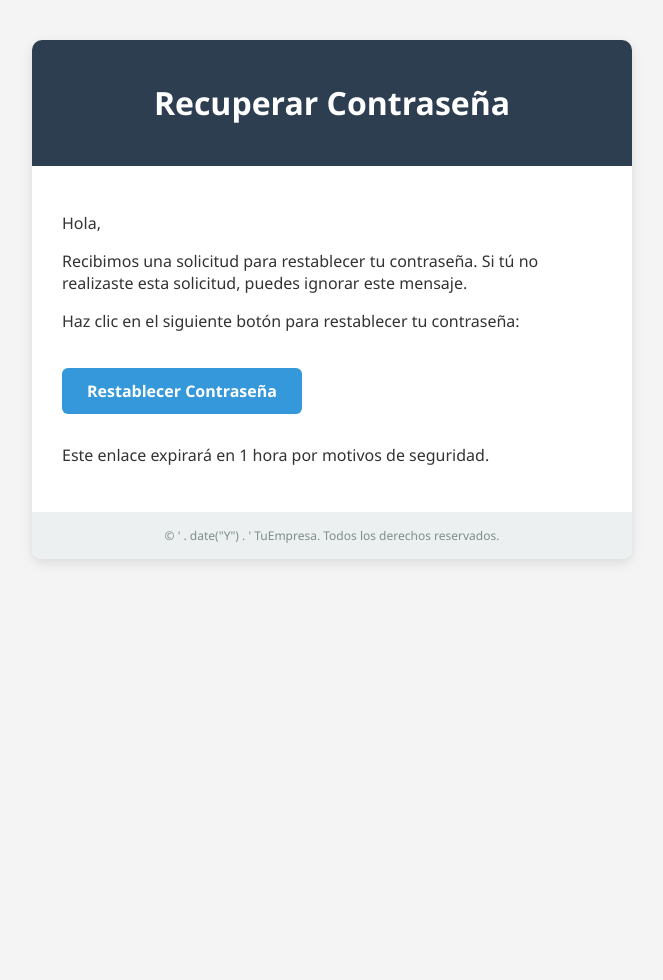
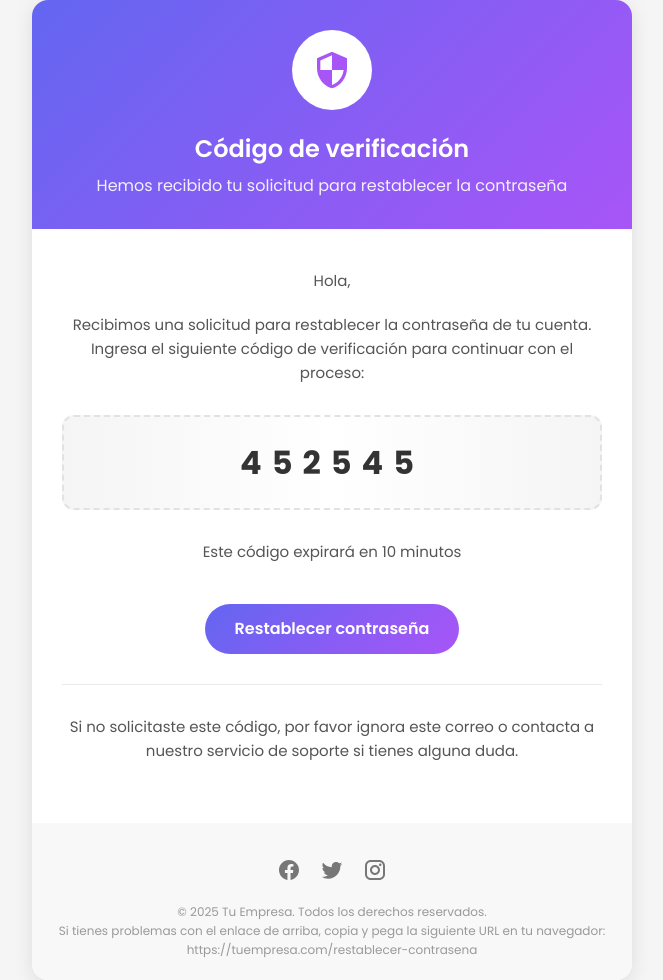
Before and after one commit to juanECR/soluciones_web, a PHP site: template src/view/BodyEmail.php in a window 1280 px wide. Shown: the whole page, without its empty margins (308-971 px from the left). Before the commit the page ends 563 px from the top, so only its background shows below. Run offline with PHP 8.4, Linux system fonts and the light colour scheme; the template is opened without the code that fills it, so the values that code supplies are empty.

Commit message:
SendPass_frontend

```diff
--- a/src/control/Usuario.php
+++ b/src/control/Usuario.php
@@ -173,14 +173,14 @@
 
                     //Recipients
                     $mail->setFrom('sisve_jota@limon-cito.com', 'Jota Mail');
-                    $mail->addAddress('dinergarciacondori64@gmail.com', 'Juan');     //Add a recipient
+                    $mail->addAddress('evosc17@gmail.com', 'Juan');     //Add a recipient
                        //Name is optional
 
 
 
                     //Content
                     $mail->isHTML(true);                                  //Set email format to HTML
-                    $mail->Subject = 'Saludos perr@';
+                    $mail->Subject = 'Reset Password';
 
                     $file = fopen("../view/BodyEmail.php","r");
                     $str = fread($file, filesize("../view/BodyEmail.php"));
--- a/src/view/BodyEmail.php
+++ b/src/view/BodyEmail.php
@@ -1,70 +1,216 @@
-
 <!DOCTYPE html>
 <html lang="es">
 <head>
     <meta charset="UTF-8">
+    <meta name="viewport" content="width=device-width, initial-scale=1.0">
+    <title>Restablecimiento de Contraseña</title>
     <style>
-    body {
-      font-family: "Segoe UI", Roboto, Helvetica, Arial, sans-serif;
-      background-color: #f4f4f4;
-      color: #333;
+        @import url('https://fonts.googleapis.com/css2?family=Poppins:wght@300;400;500;600;700&display=swap');
+
+        * {
             margin: 0;
             padding: 0;
+            box-sizing: border-box;
         }
+
+        body {
+            font-family: 'Poppins', Arial, sans-serif;
+            line-height: 1.6;
+            color: #333;
+            background-color: #f5f5f5;
+        }
+
         .container {
-      background-color: #ffffff;
             max-width: 600px;
-      margin: 40px auto;
-      border-radius: 10px;
-      box-shadow: 0 4px 12px rgba(0,0,0,0.1);
+            margin: 0 auto;
+            background: #ffffff;
+            border-radius: 16px;
             overflow: hidden;
+            box-shadow: 0 4px 20px rgba(0, 0, 0, 0.1);
         }
+
         .header {
-      background-color: #2c3e50;
+            background: linear-gradient(135deg, #6366f1, #a855f7);
+            padding: 30px;
+            text-align: center;
+        }
+
+        .header-icon {
+            width: 80px;
+            height: 80px;
+            background-color: white;
+            border-radius: 50%;
+            display: flex;
+            align-items: center;
+            justify-content: center;
+            margin: 0 auto 20px;
+        }
+
+        .header-icon svg {
+            width: 40px;
+            height: 40px;
+            fill: #a855f7;
+        }
+
+        .header h1 {
+            color: white;
+            font-size: 24px;
+            font-weight: 600;
+            margin-bottom: 5px;
+        }
+
+        .header p {
+            color: rgba(255, 255, 255, 0.9);
+            font-size: 16px;
+        }
+
+        .content {
+            padding: 40px 30px;
+            text-align: center;
+        }
+
+        .content p {
+            margin-bottom: 20px;
+            font-size: 15px;
+            color: #555;
+        }
+
+        .verification-code {
+            background: linear-gradient(to right, #f5f5f5, #ffffff, #f5f5f5);
+            border: 2px dashed #e2e2e2;
+            border-radius: 12px;
+            padding: 20px;
+            font-size: 32px;
+            font-weight: 700;
+            letter-spacing: 10px;
+            color: #333;
+            margin: 30px 0;
+            text-align: center;
+        }
+
+        .btn {
+            display: inline-block;
+            background: linear-gradient(135deg, #6366f1, #a855f7);
+            color: white;
+            padding: 12px 30px;
+            border-radius: 50px;
+            text-decoration: none;
+            font-weight: 600;
+            margin-top: 20px;
+            transition: transform 0.3s ease;
+        }
+
+        .btn:hover {
+            transform: translateY(-3px);
+        }
+
+        .divider {
+            height: 1px;
+            background: #eaeaea;
+            margin: 30px 0;
+        }
+
+        .expiry {
+            font-size: 14px;
+            color: #777;
+            margin-bottom: 30px;
+        }
+
+        .help-text {
+            font-size: 14px;
+            color: #888;
+        }
+
+        .footer {
+            background-color: #f8f8f8;
             padding: 20px;
             text-align: center;
-      color: #fff;
+            font-size: 12px;
+            color: #999;
         }
-    .content {
-      padding: 30px;
+
+        .social-icons {
+            margin: 15px 0;
         }
-    .content h2 {
-      margin-top: 0;
-      color: #2c3e50;
+
+        .social-icons a {
+            display: inline-block;
+            margin: 0 8px;
+            color: #777;
         }
-    .button {
-      display: inline-block;
-      padding: 12px 25px;
-      margin-top: 20px;
-      background-color: #3498db;
-      color: #fff;
-      text-decoration: none;
-      border-radius: 6px;
-      font-weight: bold;
+
+        .social-icon {
+            width: 24px;
+            height: 24px;
+            fill: #777;
         }
-    .footer {
-      background-color: #ecf0f1;
-      padding: 15px;
-      text-align: center;
-      font-size: 12px;
-      color: #7f8c8d;
+
+        @media screen and (max-width: 480px) {
+            .container {
+                border-radius: 0;
+            }
+
+            .header, .content {
+                padding: 20px 15px;
+            }
+
+            .verification-code {
+                font-size: 24px;
+                letter-spacing: 5px;
+            }
         }
     </style>
 </head>
 <body>
     <div class="container">
         <div class="header">
-      <h1>Recuperar Contraseña</h1>
+            <div class="header-icon">
+                <svg xmlns="http://www.w3.org/2000/svg" viewBox="0 0 24 24">
+                    <path d="M12 1L3 5v6c0 5.55 3.84 10.74 9 12 5.16-1.26 9-6.45 9-12V5l-9-4zm0 10.99h7c-.53 4.12-3.28 7.79-7 8.94V12H5V6.3l7-3.11v8.8z"/>
+                </svg>
             </div>
+            <h1>Código de verificación</h1>
+            <p>Hemos recibido tu solicitud para restablecer la contraseña</p>
+        </div>
+
         <div class="content">
             <p>Hola,</p>
-      <p>Recibimos una solicitud para restablecer tu contraseña. Si tú no realizaste esta solicitud, puedes ignorar este mensaje.</p>
-      <p>Haz clic en el siguiente botón para restablecer tu contraseña:</p>
-      <a class="button" href="https://tusitio.com/reset_password.php?token=' . $token . '">Restablecer Contraseña</a>
-      <p style="margin-top: 30px;">Este enlace expirará en 1 hora por motivos de seguridad.</p>
+            <p>Recibimos una solicitud para restablecer la contraseña de tu cuenta. Ingresa el siguiente código de verificación para continuar con el proceso:</p>
+
+            <div class="verification-code">
+452545
             </div>
+
+            <p class="expiry">Este código expirará en 10 minutos</p>
+
+            <a href="#" class="btn">Restablecer contraseña</a>
+
+            <div class="divider"></div>
+
+            <p class="help-text">Si no solicitaste este código, por favor ignora este correo o contacta a nuestro servicio de soporte si tienes alguna duda.</p>
+        </div>
+
         <div class="footer">
-      &copy; ' . date("Y") . ' TuEmpresa. Todos los derechos reservados.
+            <div class="social-icons">
+                <a href="#">
+                    <svg class="social-icon" xmlns="http://www.w3.org/2000/svg" viewBox="0 0 24 24">
+                        <path d="M12 2.04C6.5 2.04 2 6.53 2 12.06C2 17.06 5.66 21.21 10.44 21.96V14.96H7.9V12.06H10.44V9.85C10.44 7.34 11.93 5.96 14.22 5.96C15.31 5.96 16.45 6.15 16.45 6.15V8.62H15.19C13.95 8.62 13.56 9.39 13.56 10.18V12.06H16.34L15.89 14.96H13.56V21.96C18.34 21.21 22 17.06 22 12.06C22 6.53 17.5 2.04 12 2.04Z"/>
+                    </svg>
+                </a>
+                <a href="#">
+                    <svg class="social-icon" xmlns="http://www.w3.org/2000/svg" viewBox="0 0 24 24">
+                        <path d="M22.46 6C21.69 6.35 20.86 6.58 20 6.69C20.88 6.16 21.56 5.32 21.88 4.31C21.05 4.81 20.13 5.16 19.16 5.36C18.37 4.5 17.26 4 16 4C13.65 4 11.73 5.92 11.73 8.29C11.73 8.63 11.77 8.96 11.84 9.27C8.28 9.09 5.11 7.38 3 4.79C2.63 5.42 2.42 6.16 2.42 6.94C2.42 8.43 3.17 9.75 4.33 10.5C3.62 10.5 2.96 10.3 2.38 10V10.03C2.38 12.11 3.86 13.85 5.82 14.24C5.19 14.43 4.53 14.44 3.9 14.27C4.43 15.98 6.02 17.15 7.89 17.18C6.37 18.3 4.47 18.91 2.56 18.91C2.22 18.91 1.88 18.89 1.54 18.85C3.44 20.05 5.7 20.73 8.12 20.73C16 20.73 20.33 14.25 20.33 8.55C20.33 8.37 20.33 8.19 20.32 8.01C21.16 7.41 21.88 6.65 22.46 5.77V6Z"/>
+                    </svg>
+                </a>
+                <a href="#">
+                    <svg class="social-icon" xmlns="http://www.w3.org/2000/svg" viewBox="0 0 24 24">
+                        <path d="M7.8 2H16.2C19.4 2 22 4.6 22 7.8V16.2C22 19.4 19.4 22 16.2 22H7.8C4.6 22 2 19.4 2 16.2V7.8C2 4.6 4.6 2 7.8 2M7.6 4C5.61 4 4 5.61 4 7.6V16.4C4 18.39 5.61 20 7.6 20H16.4C18.39 20 20 18.39 20 16.4V7.6C20 5.61 18.39 4 16.4 4H7.6M17.25 5.5C17.94 5.5 18.5 6.06 18.5 6.75C18.5 7.44 17.94 8 17.25 8C16.56 8 16 7.44 16 6.75C16 6.06 16.56 5.5 17.25 5.5M12 7C14.76 7 17 9.24 17 12C17 14.76 14.76 17 12 17C9.24 17 7 14.76 7 12C7 9.24 9.24 7 12 7M12 9C10.34 9 9 10.34 9 12C9 13.66 10.34 15 12 15C13.66 15 15 13.66 15 12C15 10.34 13.66 9 12 9Z"/>
+                    </svg>
+                </a>
+            </div>
+            <p>© 2025 Tu Empresa. Todos los derechos reservados.</p>
+            <p>Si tienes problemas con el enlace de arriba, copia y pega la siguiente URL en tu navegador:</p>
+            <p>https://tuempresa.com/restablecer-contrasena</p>
         </div>
     </div>
 </body>
```
Lines whose indentation alone changed are shown as unchanged.
